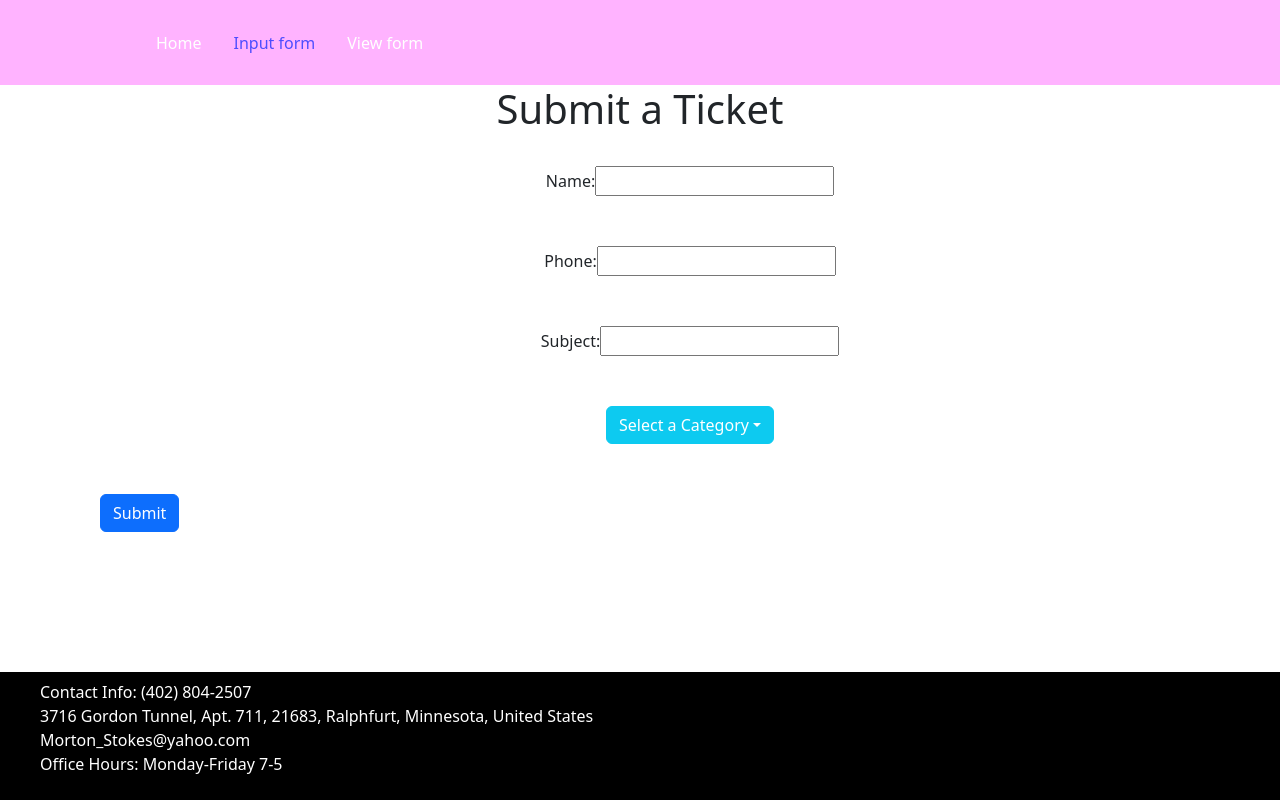
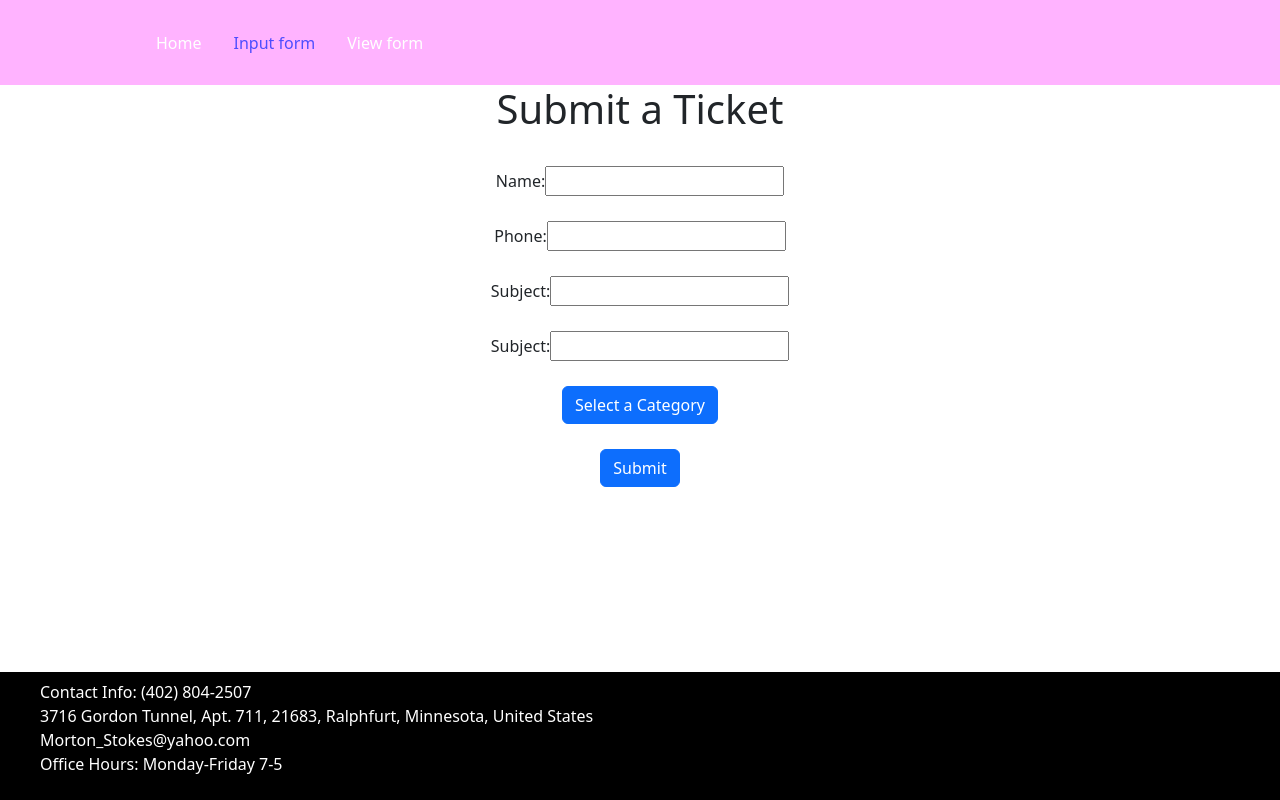
Before and after one commit to joboot/hci-program-2, a React (Create React App) app in the folder hci-program-2/: page /input_form in a window 1280 px wide. Built offline with nearby package versions, Linux system fonts and the light colour scheme.

Commit message:
fixed submit button & other stuff

```diff
--- a/hci-program-2/src/index.css
+++ b/hci-program-2/src/index.css
@@ -49,8 +49,6 @@ a:hover {
 
 #form_item {
     padding-top: 25px;
-    padding-left: 100px;
-    padding-bottom: 25px;
 }
 
 h1 {
--- a/hci-program-2/src/pages/input_form.js
+++ b/hci-program-2/src/pages/input_form.js
@@ -17,7 +17,7 @@ const InputForm = () => {
 	const onSubmit = () => {
 		routeChange()
 		console.log("Submitted ticket");
-	  };
+	};
 
 	return (
 		<div>
@@ -52,12 +52,20 @@ const InputForm = () => {
 				</form>
 			</div>
 
+			<div id="form_item" class="d-flex justify-content-center">
+				<form>
+					<label>
+						Subject:
+						<input type="text" name="email" />
+					</label>
+				</form>
+			</div>
+
 			<div class="btn-group d-flex justify-content-center" id="form_item">
 				<div class="dropdown show">
-					<a class="btn btn-info dropdown-toggle" href="#" role="button" id="dropdownMenuLink" data-toggle="dropdown" aria-haspopup="true" aria-expanded="false">
+					<Button class="btn btn-info dropdown-toggle" href="#" role="button" id="dropdownMenuLink" data-toggle="dropdown" aria-haspopup="true" aria-expanded="false">
 						Select a Category
-					</a>
-
+					</Button>
 					<div class="dropdown-menu" aria-labelledby="dropdownMenuLink" >
 						<a class="dropdown-item" href="#">Technology Issue</a>
 						<a class="dropdown-item" href="#">Device Request</a>
@@ -65,8 +73,8 @@ const InputForm = () => {
 				</div>
 			</div>
 
-			<div id="form_item">
-				<Button type="button" class="btn btn-success d-flex justify-content-center" onClick={routeChange}>
+			<div id="form_item" class="d-flex justify-content-center">
+				<Button type="button" class="btn btn-primary" onClick={routeChange}>
 					Submit
 				</Button>
 			</div>
```
